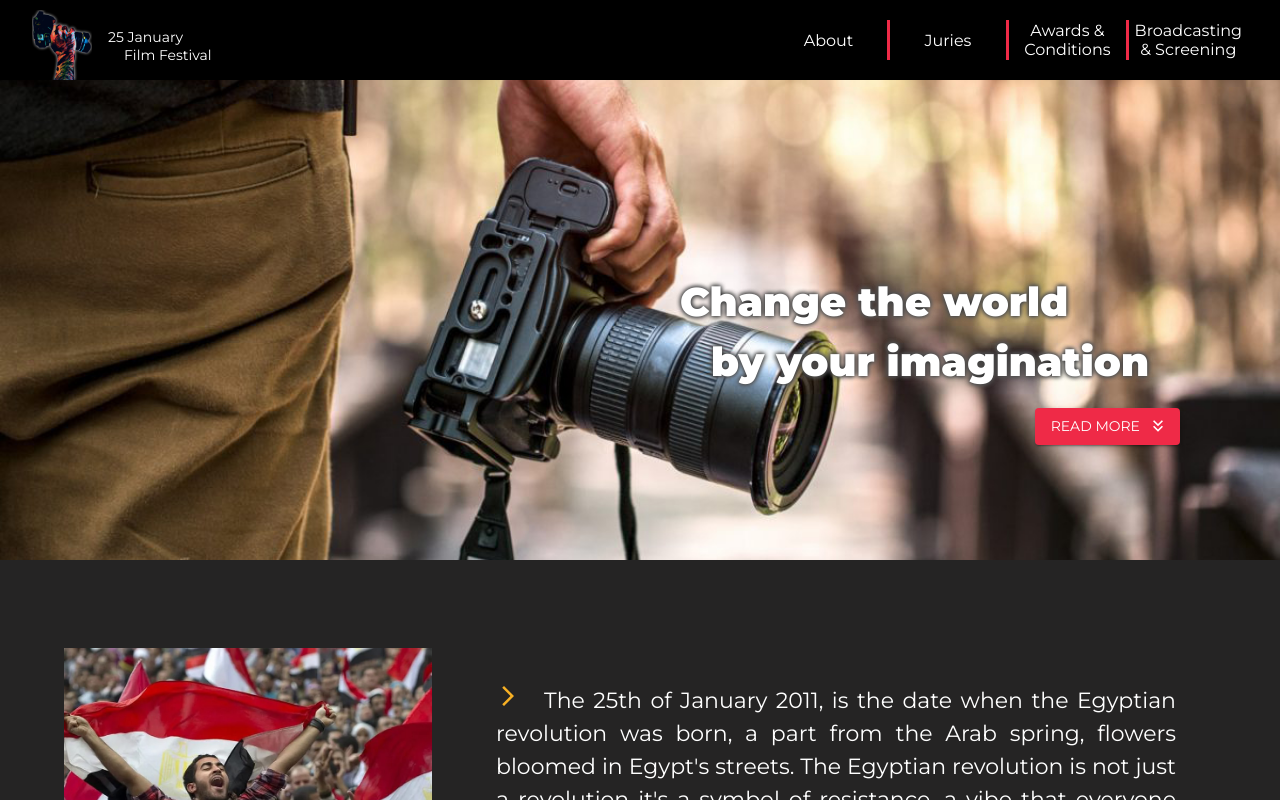
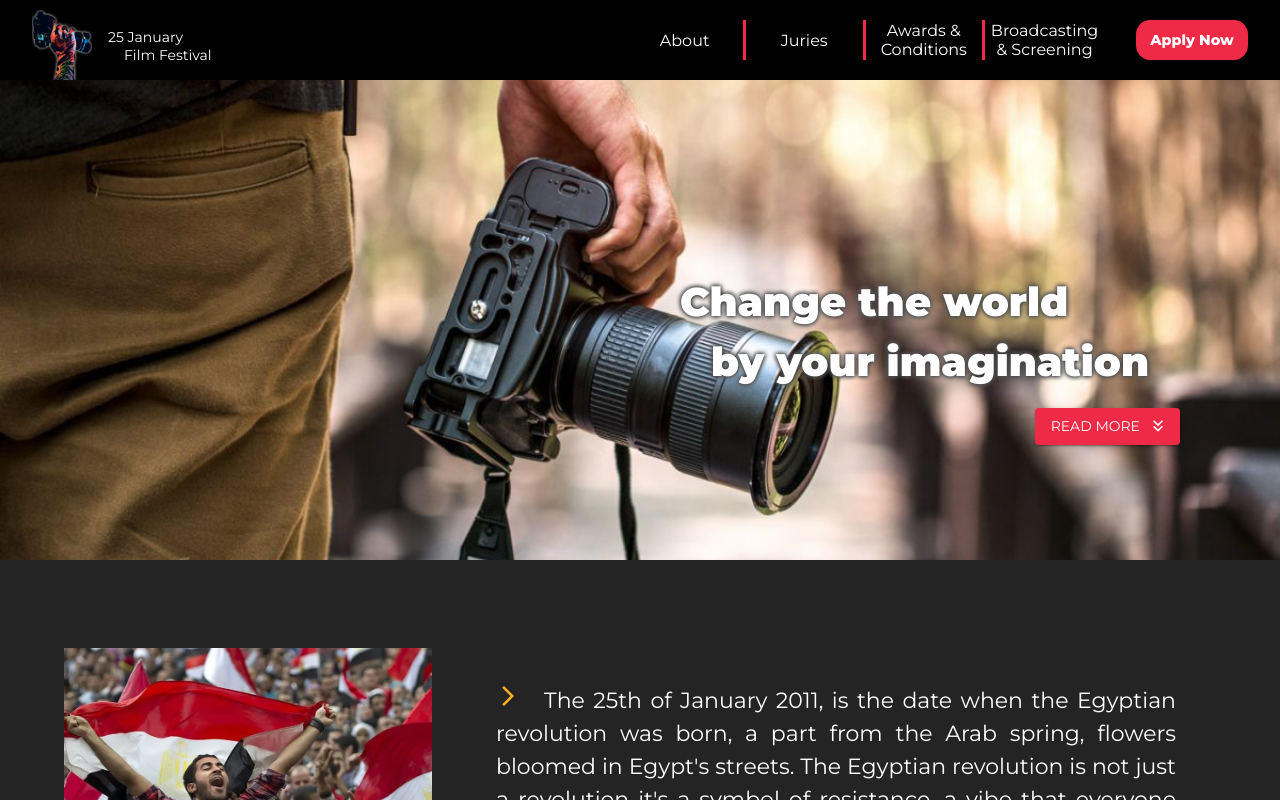
Before and after one commit to ObadaMoustafa/25-January-Film-Festival, a React (Create React App) app: page / in a window 1280 px wide. Shown: the top 800 px of the page. Built offline with nearby package versions, Linux system fonts and the light colour scheme.

Commit message:
created a button that linked a page

```diff
--- /dev/null
+++ b/src/components/buttons/LinkToAPageButton.jsx
@@ -0,0 +1,20 @@
+import React from "react";
+import { Link, useLocation } from "react-router-dom";
+const LinkToAPageButton = (props) => {
+  const location = useLocation();
+  const pathname = props.pathname;
+  const linkTo = props.linkTo;
+  const className = props.className;
+  const name = props.name;
+  return (
+    <div>
+      {location.pathname !== pathname && (
+        <Link to={linkTo}>
+          <button className={className}>{name}</button>
+        </Link>
+      )}
+    </div>
+  );
+};
+
+export default LinkToAPageButton;
--- a/src/components/navbar/Navbar.jsx
+++ b/src/components/navbar/Navbar.jsx
@@ -5,11 +5,11 @@ import MenuSharpIcon from "@mui/icons-material/MenuSharp";
 import CloseSharpIcon from "@mui/icons-material/CloseSharp";
 import "./navbar.css";
 import logo from "./logo.png";
+import LinkToAPageButton from "../buttons/LinkToAPageButton";
 
 function Navbar() {
   const [sidebar, setSidebar] = useState(false);
   const showSidebar = () => setSidebar(!sidebar);
-
   const activeStyle = {
     color: "var(--secondary-color)",
   };
@@ -56,6 +56,12 @@ function Navbar() {
                 {item.name}
               </NavLink>
             ))}
+            <LinkToAPageButton
+              pathname="/awards-and-conditions"
+              linkTo="/awards-and-conditions"
+              className="nav-apply-now-button"
+              name="Apply Now"
+            />
           </div>
           <NavLink to="#" className="menu-bars-close">
             {!sidebar ? (
@@ -82,6 +88,12 @@ function Navbar() {
                 {item.name}
               </NavLink>
             ))}
+            <LinkToAPageButton
+              pathname="/awards-and-conditions"
+              linkTo="/awards-and-conditions"
+              className="hamburger-apply-now-button"
+              name="Apply Now"
+            />
           </div>
         </ul>
       </nav>
--- a/src/components/navbar/navbar.css
+++ b/src/components/navbar/navbar.css
@@ -45,10 +45,40 @@ a {
   min-height: 2.5rem;
 }
 
-.nav-text:last-child {
+.nav-text:nth-child(4) {
   border: none;
 }
 
+.nav-apply-now-button {
+  background-color: var(--primary-color);
+  color: #ffffff;
+  border: 2px solid var(--primary-color);
+  border-radius: 0.9rem;
+  width: 7rem;
+  height: 2.5rem;
+  margin-left: 2rem;
+  font-weight: 800;
+  font-size: 0.9rem;
+}
+.nav-apply-now-button:hover {
+  background-color: var(--secondary-color);
+  border: 2px solid var(--secondary-color);
+  color: #000000;
+  cursor: pointer;
+}
+
+.hamburger-apply-now-button {
+  background-color: #e3e3e3;
+  color: var(--primary-color);
+  border: 2px solid var(--primary-color);
+  border-radius: 0.9rem;
+  width: 9rem;
+  height: 2.5rem;
+  font-weight: 800;
+  font-size: 0.9rem;
+  margin-top: 1rem;
+  cursor: pointer;
+}
 .hamburger {
   color: var(--primary-color);
   font-size: 4rem;
@@ -56,8 +86,10 @@ a {
 
 .nav-menu {
   background-color: var(--primary-color);
-  width: 40%;
-  height: 40%;
+  width: 50%;
+  height: 60%;
+  max-width: 12rem;
+  max-height: 24rem;
   display: flex;
   justify-content: center;
   align-items: center;
```
